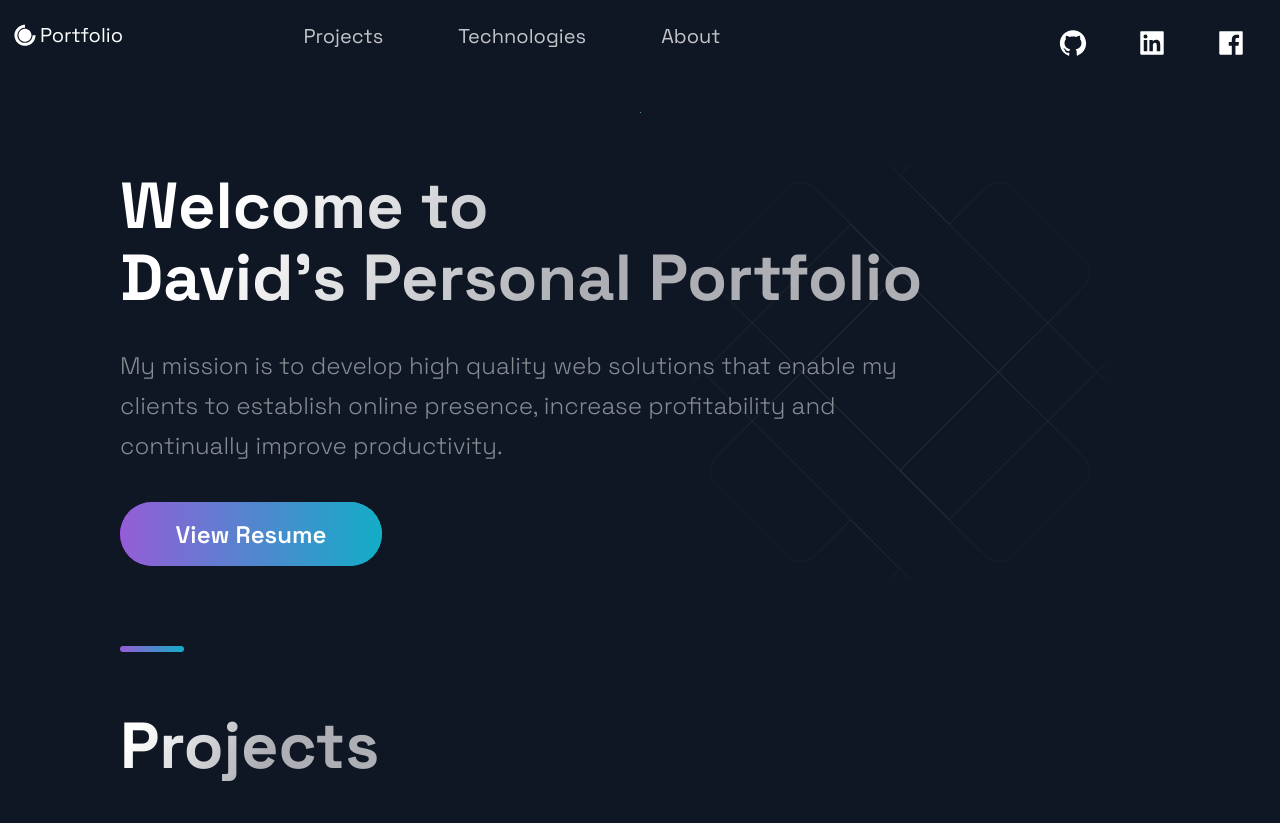
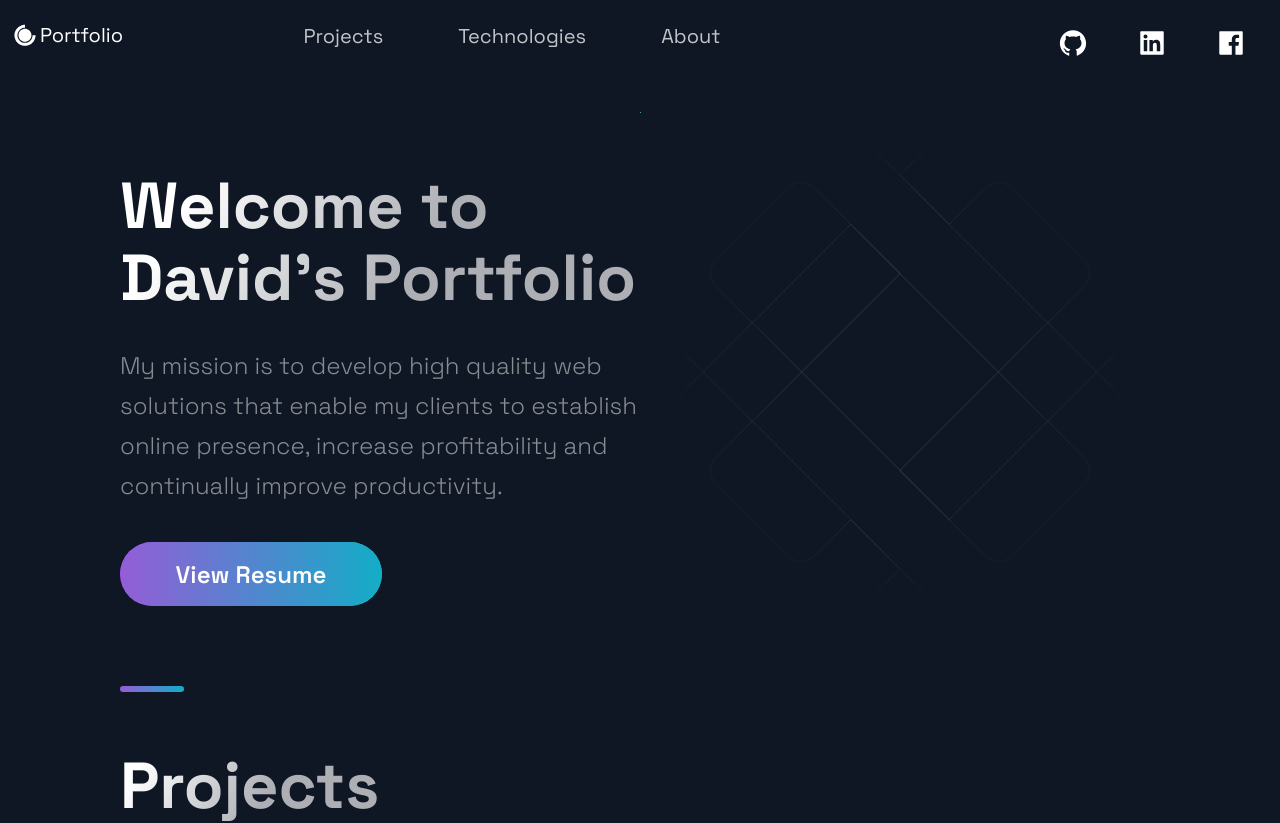
Before and after one commit to davidpedrero/David-Pedero-Portfolio, a Next.js app: page / in a window 1280 px wide. Shown: the top 823 px of the page. Built offline with nearby package versions, Linux system fonts and the light colour scheme.

Commit message:
edited Hero section2

```diff
--- a/src/components/Hero/Hero.js
+++ b/src/components/Hero/Hero.js
@@ -9,7 +9,7 @@ const Hero = (props) => (
     <LeftSection>
       <SectionTitle main centerssss>
         Welcome to <br/>
-        David's Personal Portfolio
+        David's Portfolio
       </SectionTitle>
       <SectionText>
         My mission is to develop high quality web solutions that enable my clients to establish online presence, increase profitability and continually improve productivity.
```
